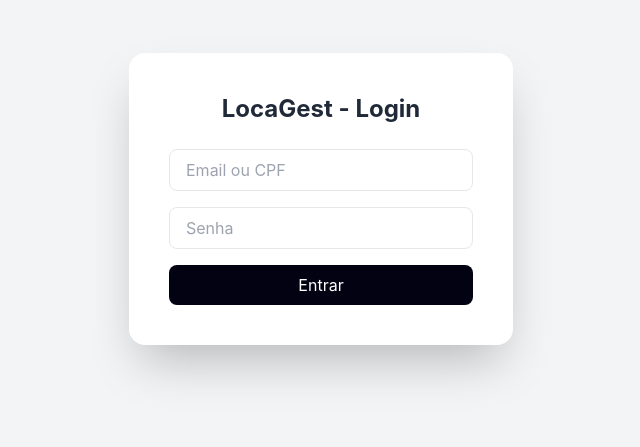
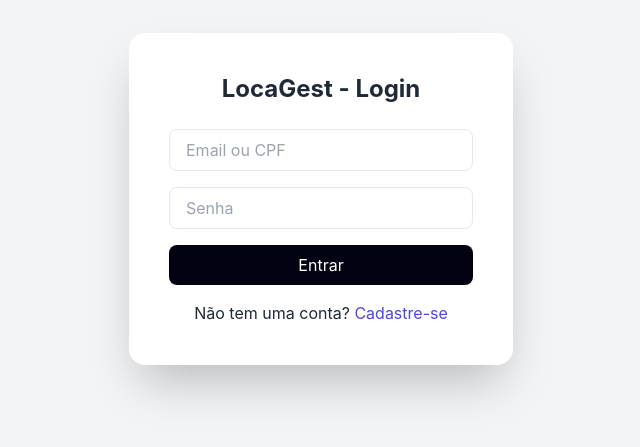
Before and after one commit to carloscurcino/locagest_frontend, an Angular app: page /login in a window 1280 px wide. Shown: the part 217-664 px from the top of the page, without its empty margins (319-959 px from the left). Built offline with nearby package versions, Linux system fonts and the light colour scheme.

Commit message:
Feat: adding a link to redirect to register page

```diff
--- a/src/app/auth/login/login.component.html
+++ b/src/app/auth/login/login.component.html
@@ -31,6 +31,11 @@
         Entrar
       </button>
 
+      <p class="text-center">
+        Não tem uma conta?
+        <a routerLink="/register" class="text-indigo-600 hover:underline">Cadastre-se</a>
+      </p>
+
       <p *ngIf="errorMessage" class="text-red-500 text-sm text-center">
         {{ errorMessage }}
       </p>
```
